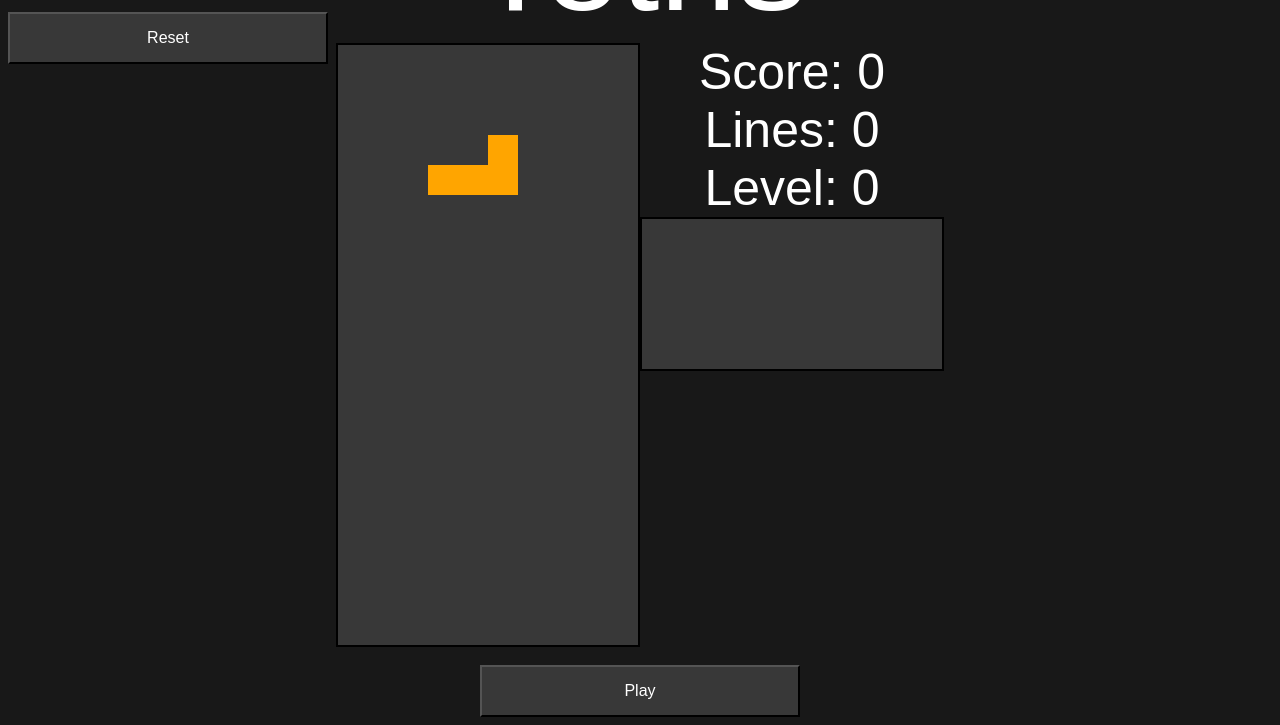
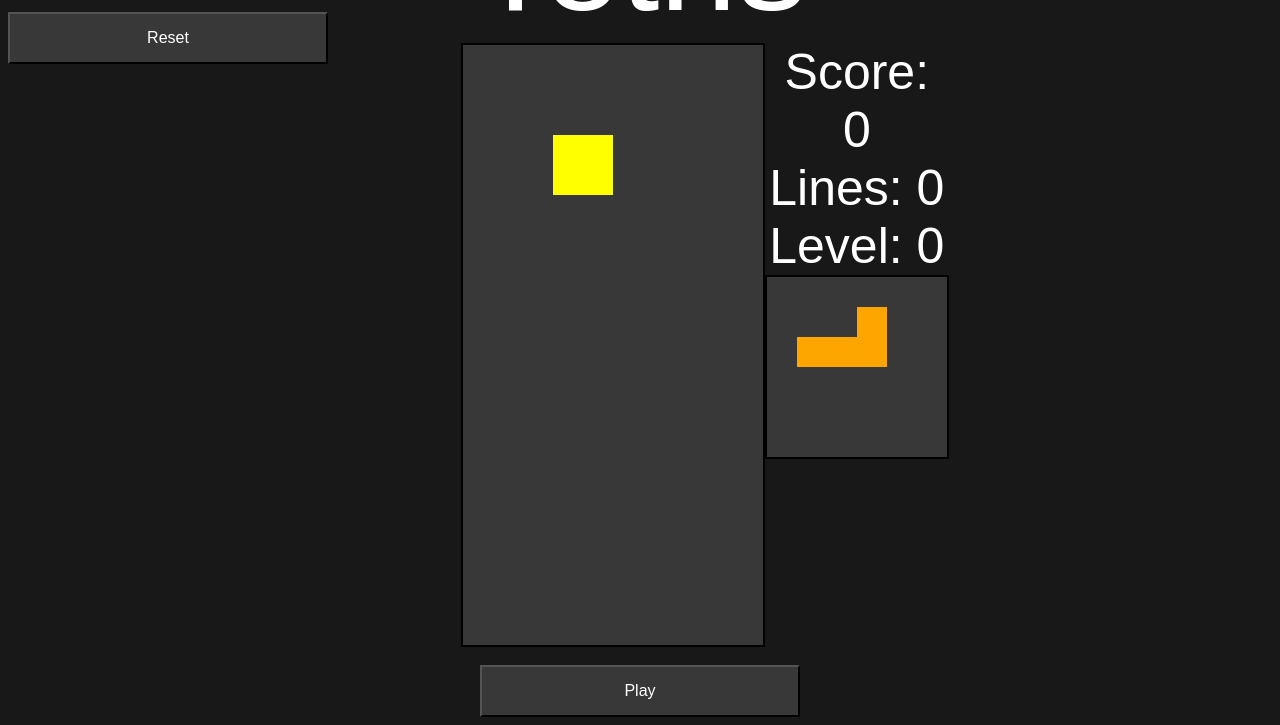
Before and after one commit to noigel5/noigames, a website: page tetris/tetris.html in a window 1280 px wide. Both pictures are taken after a click on the button "Play". Shown: the part 127-852 px from the top of the page. Drawn offline with Linux system fonts and the light colour scheme.

Commit message:
implemented next showing block

```diff
--- a/tetris/tetris.css
+++ b/tetris/tetris.css
@@ -13,9 +13,9 @@
 }
 
 .marginRight {
-    margin-right: auto;
+    margin-right: 200px;
 }
 
 .marginLeft {
-    margin-left: auto;
+    margin-left: 200px;
 }
--- a/tetris/tetris.js
+++ b/tetris/tetris.js
@@ -5,10 +5,17 @@ const BLOCK_SIZE = 30;
 const tetrisboard = document.getElementById("board");
 const tetrisboard_ctx = tetrisboard.getContext("2d");
 
+const nextboard = document.getElementById("next");
+const nextboard_ctx = nextboard.getContext("2d");
+
 tetrisboard_ctx.canvas.width = COLS * BLOCK_SIZE;
 tetrisboard_ctx.canvas.height = ROWS * BLOCK_SIZE;
 
+nextboard_ctx.canvas.width = 6 * BLOCK_SIZE;
+nextboard_ctx.canvas.height = 6 * BLOCK_SIZE;
+
 tetrisboard_ctx.scale(BLOCK_SIZE, BLOCK_SIZE);
+nextboard_ctx.scale(BLOCK_SIZE, BLOCK_SIZE);
 
 const KEY = {
     LEFT: 'ArrowLeft',
@@ -151,6 +158,7 @@ class Board {
 }
 
 class Piece {
+    typeId = 0;
     constructor(ctx) {
         this.ctx = ctx;
         this.COLORS = [
@@ -209,8 +217,8 @@ class Piece {
     }
 
     draw() {
-        this.ctx.fillStyle = this.COLORS[board.piece.typeId];
-        this.SHAPES[board.piece.typeId].forEach((row, y) => {
+        this.ctx.fillStyle = this.COLORS[this.typeId];
+        this.SHAPES[this.typeId].forEach((row, y) => {
             row.forEach((value, x) => {
                 if (value > 0) {
                     this.ctx.fillRect(this.x + x, this.y + y, 1, 1);
@@ -225,22 +233,22 @@ class Piece {
     }
 
     rotate() {
-        for (let y = 0; y < this.SHAPES[board.piece.typeId].length; ++y) {
+        for (let y = 0; y < this.SHAPES[this.typeId].length; ++y) {
             for (let x = 0; x < y; ++x) {
-                [this.SHAPES[board.piece.typeId][x][y], this.SHAPES[board.piece.typeId][y][x]] = [this.SHAPES[board.piece.typeId][y][x], this.SHAPES[board.piece.typeId][x][y]];
+                [this.SHAPES[this.typeId][x][y], this.SHAPES[this.typeId][y][x]] = [this.SHAPES[this.typeId][y][x], this.SHAPES[this.typeId][x][y]];
             }
         }
 
-        this.SHAPES[board.piece.typeId].forEach(row => row.reverse());
+        this.SHAPES[this.typeId].forEach(row => row.reverse());
 
         return this;
     }
 
     freeze() {
-        board.piece.SHAPES[board.piece.typeId].forEach((row, y) => {
+        this.SHAPES[this.typeId].forEach((row, y) => {
             row.forEach((value, x) => {
                 if (value > 0) {
-                    board.grid[y + board.piece.y][x + board.piece.x] = value;
+                    board.grid[y + this.y][x + this.x] = value;
                 }
             });
         });
@@ -260,9 +268,18 @@ document.getElementById('tetrisHighscore').innerHTML = highscore;
 function drawPiece() {
     board.piece.x = 3;
     board.piece.y = 0;
-    board.piece.typeId = board.piece.randomizeTetrominoType(7);
-    board.piece.draw();
+    board.piece.typeId = board.nextpiece.typeId;
+    board.nextpiece.draw();
+    drawNextpiece();
     animate();
+}
+
+function drawNextpiece() {
+    board.nextpiece.x = 1;
+    board.nextpiece.y = 1;
+    board.nextpiece.typeId = board.piece.randomizeTetrominoType(7);
+    nextboard_ctx.clearRect(0, 0, nextboard_ctx.canvas.width, nextboard_ctx.canvas.height);
+    board.nextpiece.draw();
 }
 
 function play() {
@@ -275,8 +292,14 @@ function play() {
     document.getElementById("lines").innerHTML = lines;
 
     board.piece = new Piece(tetrisboard_ctx);
+    board.nextpiece = new Piece(nextboard_ctx);
 
-    drawPiece();
+    drawNextpiece();
+    board.piece.x = 3;
+    board.piece.y = 0;
+    board.piece.typeId = board.piece.randomizeTetrominoType(7);
+    board.piece.draw();
+    animate();
 }
 
 function drop() {
```
